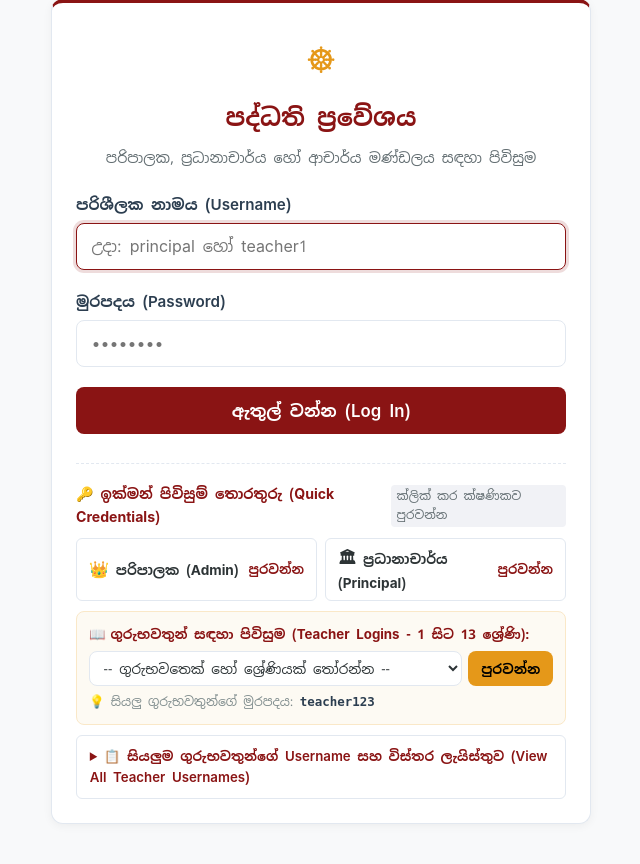
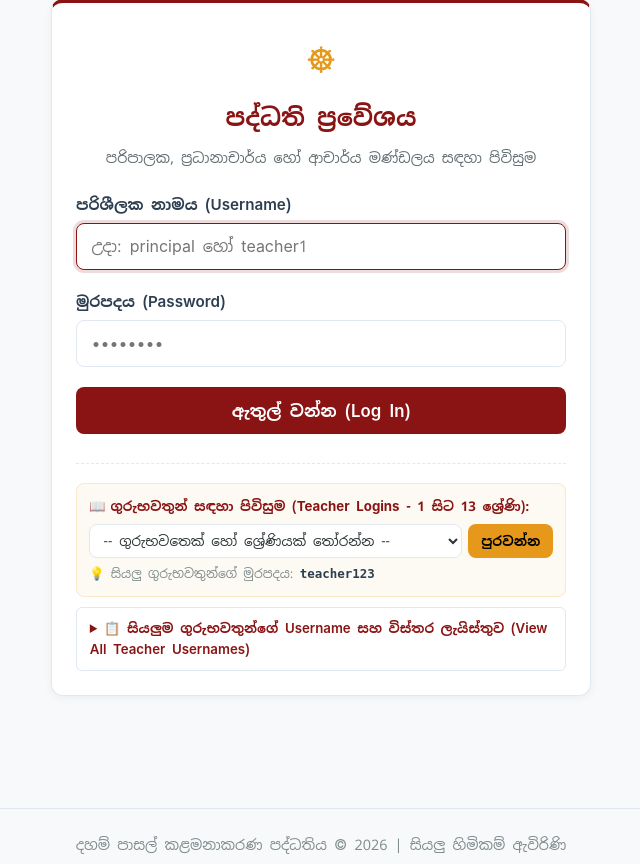
Before and after one commit to Vidusha39/DP, a Django app: page /login/ in a window 1280 px wide. Shown: the part 104-968 px from the top of the page, without its empty margins (319-959 px from the left). Run offline with Django 5.2, Linux system fonts and the light colour scheme; data that the repository does not hold is empty.

Commit message:
Remove admin and principal quick login buttons from login template

```diff
--- a/templates/accounts/login.html
+++ b/templates/accounts/login.html
@@ -34,37 +34,10 @@
         <!-- Easy Credentials & Quick Fill Helper -->
         <div
             style="margin-top: 1.8rem; padding-top: 1.2rem; border-top: 1px dashed var(--border-color); font-size: 0.88rem;">
-            <div style="display: flex; justify-content: space-between; align-items: center; margin-bottom: 0.6rem;">
-                <span style="font-weight: 700; color: #8a1414; display: flex; align-items: center; gap: 5px;">
-                    🔑 ඉක්මන් පිවිසුම් තොරතුරු (Quick Credentials)
-                </span>
-                <span
-                    style="font-size: 0.75rem; color: var(--text-muted); background: #f1f2f6; padding: 2px 6px; border-radius: 4px;">
-                    ක්ලික් කර ක්ෂණිකව පුරවන්න
-                </span>
-            </div>
+
 
             <!-- Admin & Principal Buttons -->
-            <div style="display: grid; grid-template-columns: 1fr 1fr; gap: 8px; margin-bottom: 10px;">
-                <button type="button" onclick="fillCredentials('admin', 'admin123')" class="btn btn-outline btn-sm"
-                    style="text-align: left; padding: 0.5rem 0.75rem; border-radius: 6px; display: flex; align-items: center; justify-content: space-between;">
-                    <div>
-                        <span style="font-size: 1rem;">👑</span> <strong>පරිපාලක (Admin)</strong>
 
-                    </div>
-                    <span style="color: var(--primary-color); font-weight: bold; font-size: 0.8rem;">පුරවන්න</span>
-                </button>
-
-                <button type="button" onclick="fillCredentials('principal', 'principal123')"
-                    class="btn btn-outline btn-sm"
-                    style="text-align: left; padding: 0.5rem 0.75rem; border-radius: 6px; display: flex; align-items: center; justify-content: space-between;">
-                    <div>
-                        <span style="font-size: 1rem;">🏛</span> <strong>ප්‍රධානාචාර්ය (Principal)</strong>
-
-                    </div>
-                    <span style="color: var(--primary-color); font-weight: bold; font-size: 0.8rem;">පුරවන්න</span>
-                </button>
-            </div>
 
             <!-- Teachers Dropdown Quick Selector -->
             <div
```
